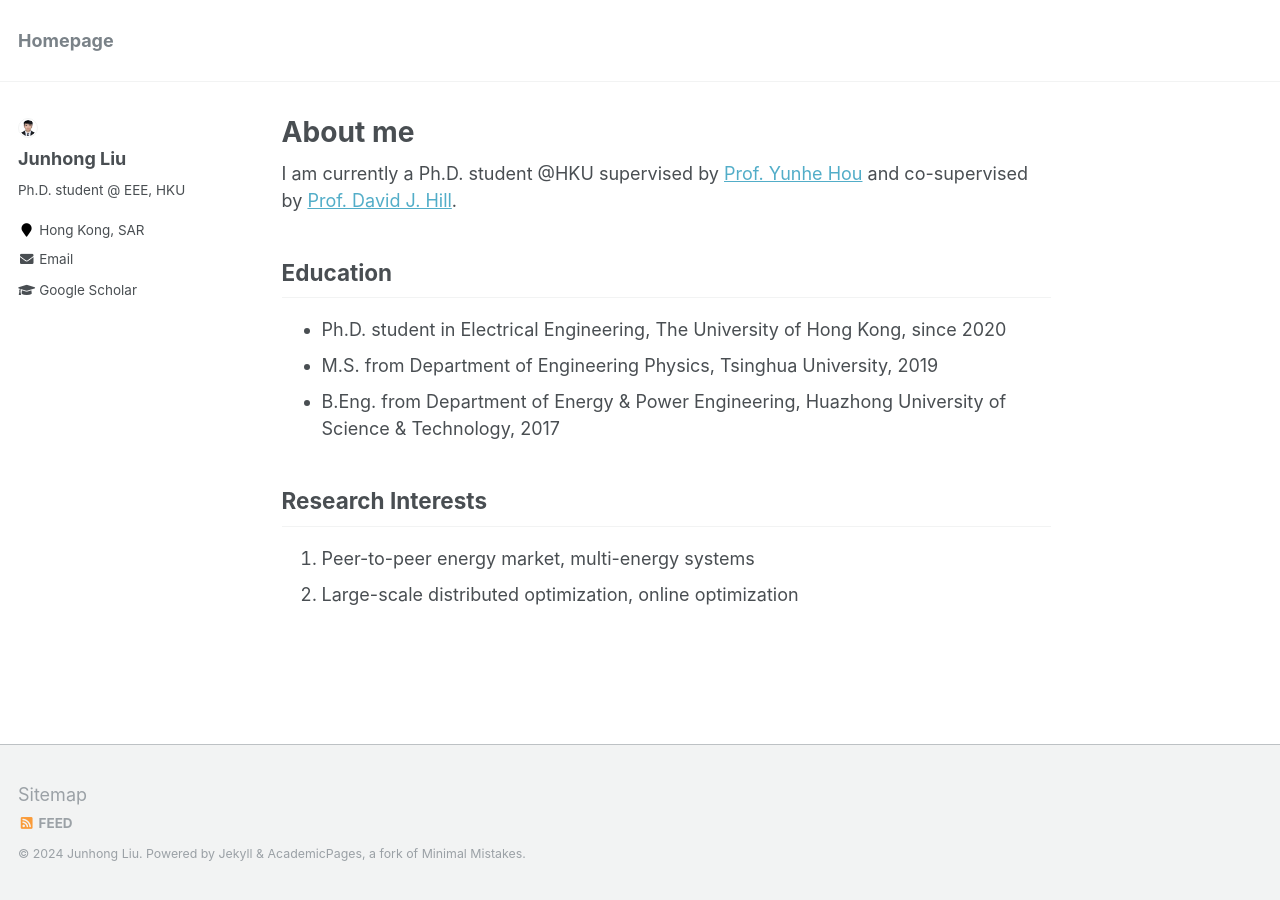
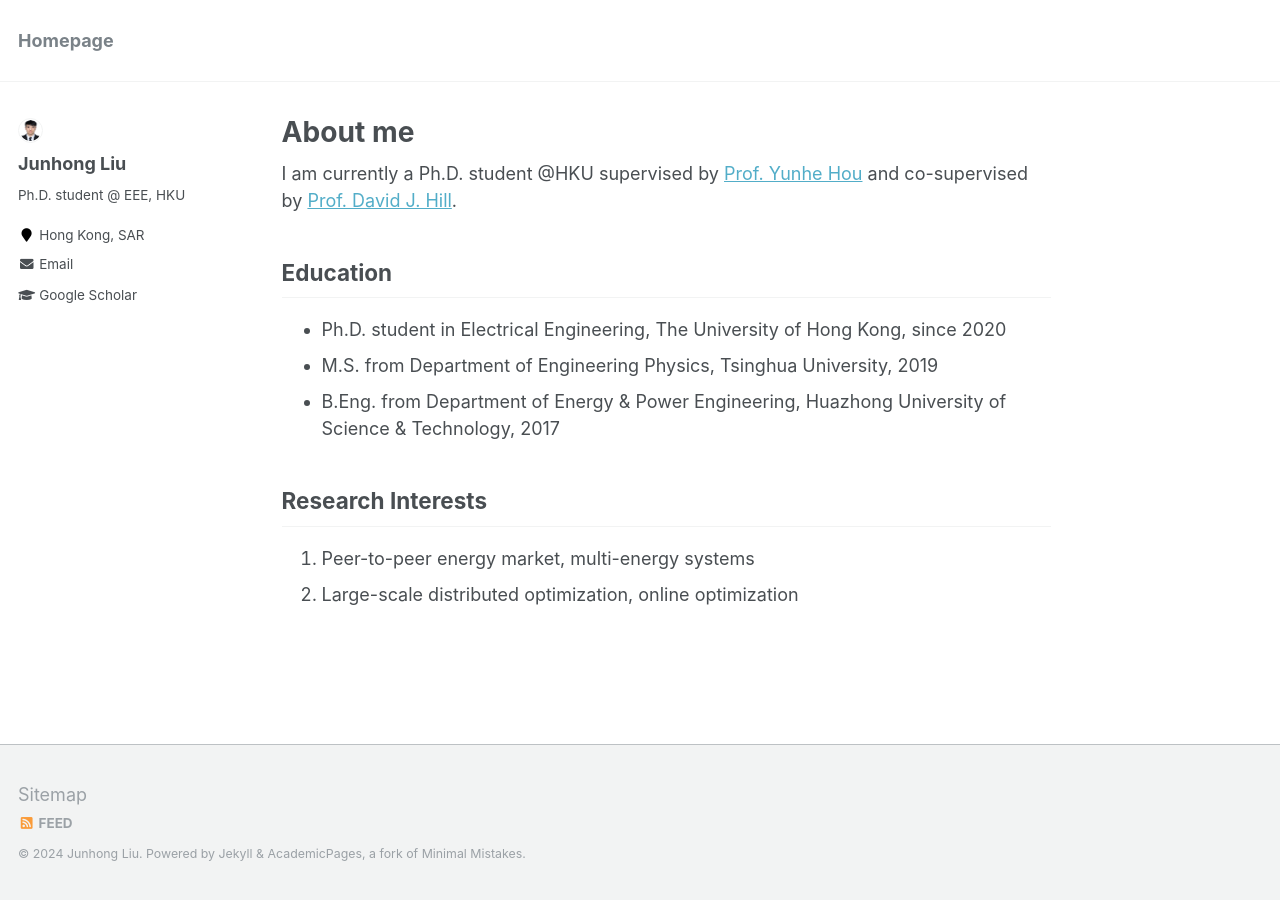
Before and after one commit to johnny-eee/online, a Jekyll site: the page built from _pages/about.md, in a window 1280 px wide. Built offline with Jekyll 4.4.1, drawn with Linux system fonts in a browser that asks for light colours.

Commit message:
Update _sidebar.scss

```diff
--- a/_sass/_sidebar.scss
+++ b/_sass/_sidebar.scss
@@ -72,18 +72,18 @@
 .author__avatar {
   display: table-cell;
   vertical-align: top;
-  width: 20px;
+  width: 25px;
   // set width only, for non-square avatars
-  height: 10px;
+  height: 25px;
 
   @include breakpoint($large) {
     display: block;
-    width: 20px;
-    height: 20px;
+    width: 25px;
+    height: 25px;
   }
 
   img {
-    max-width: 20px;
+    max-width: 25px;
     border-radius: 50%;
 
     @include breakpoint($large) {
```
